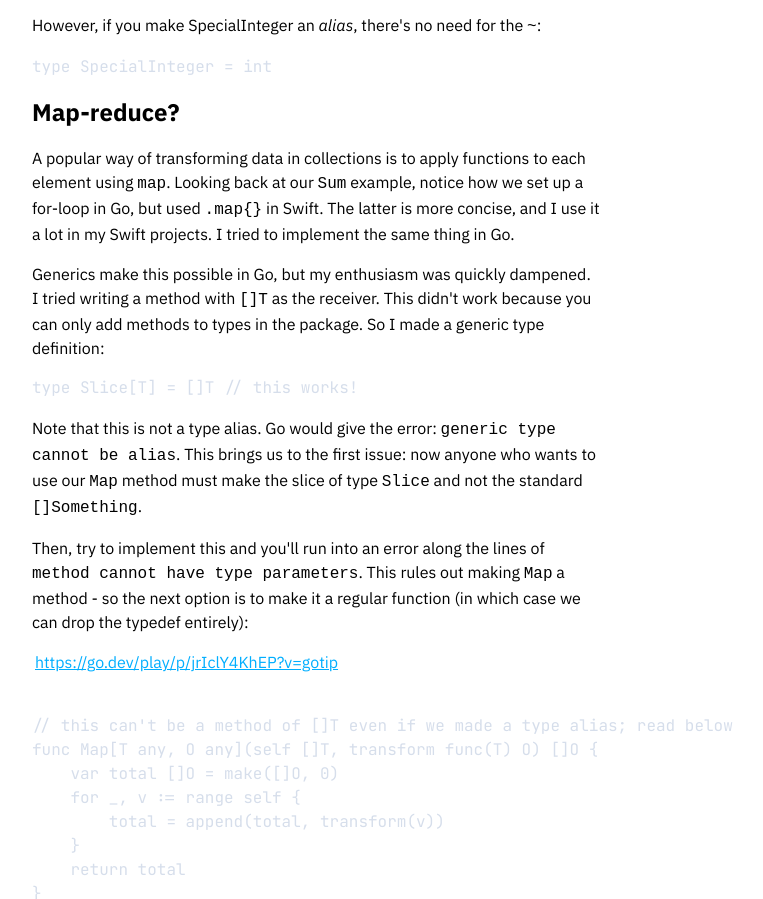
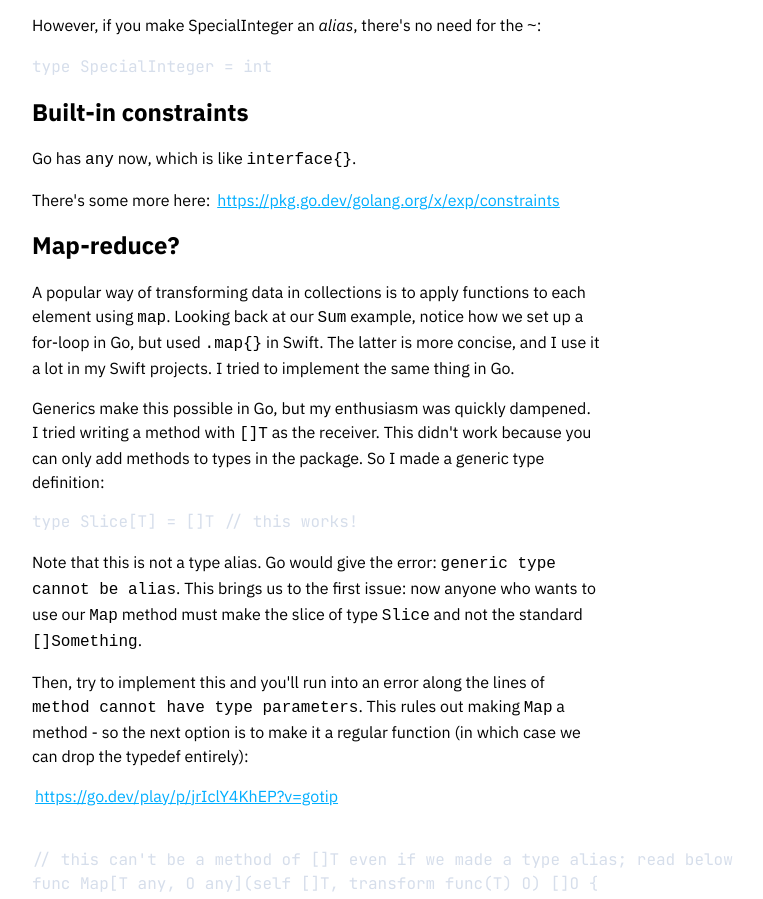
Before and after one commit to atultw/blog, a Gatsby site: page /go-generics-intro/ in a window 1280 px wide. Shown: the part 2297-3196 px from the top of the page, without its empty margins (324-1087 px from the left). Built offline with nearby package versions, Linux system fonts and the light colour scheme; Gatsby itself is replaced by a stand-in of ours; some packages are replaced by stand-ins of ours; code samples lack their colours.

Commit message:
add constraints info to go generics

````diff
--- a/content/blog/go-generics-intro/index.md
+++ b/content/blog/go-generics-intro/index.md
@@ -109,7 +109,11 @@ However, if you make SpecialInteger an *alias*, there's no need for the `~`:
 type SpecialInteger = int
 ```
 
+## Built-in constraints
 
+Go has `any` now, which is like `interface{}`.
+
+There's some more here: [https://pkg.go.dev/golang.org/x/exp/constraints](https://pkg.go.dev/golang.org/x/exp/constraints#Integer)
 
 ## Map-reduce?
 
````
